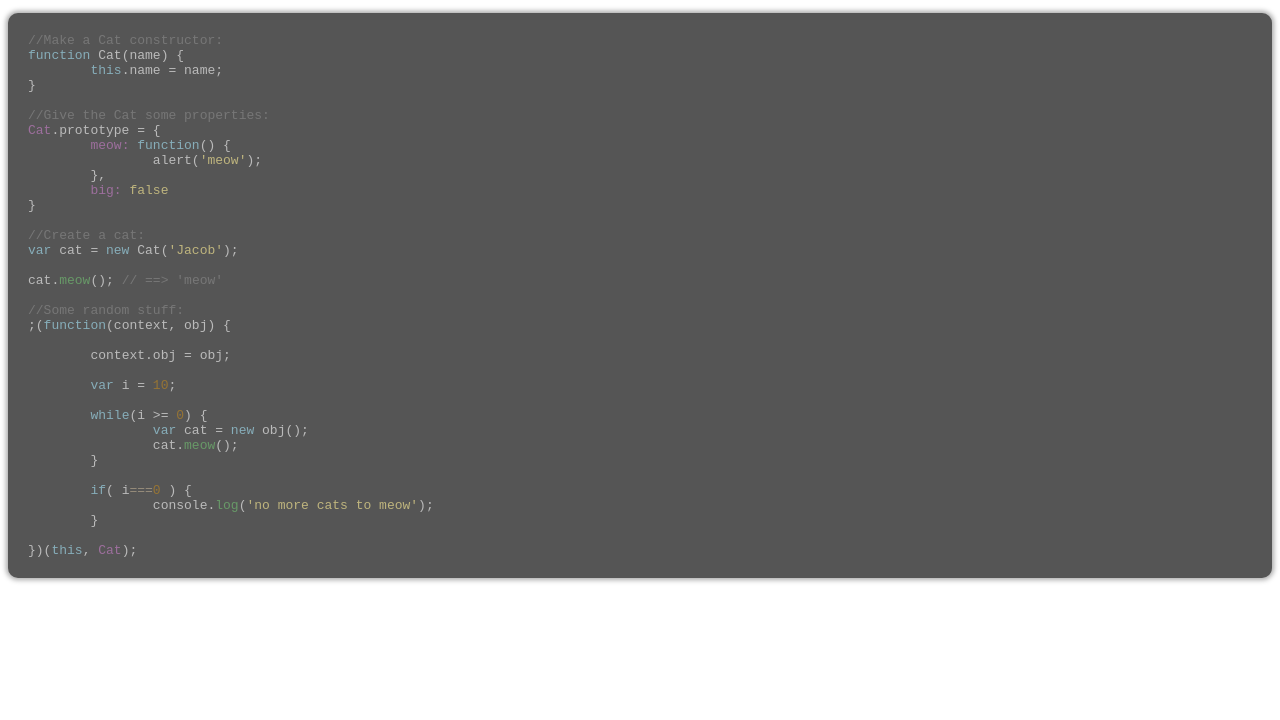
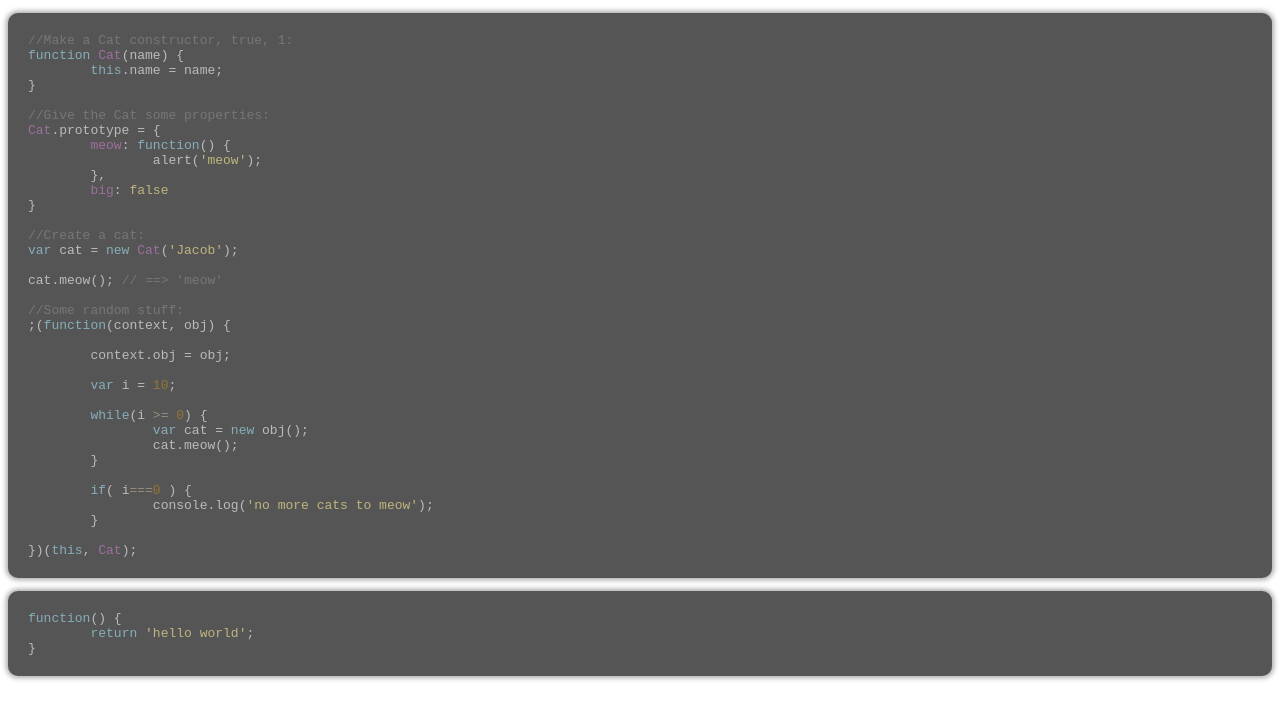
Before and after one commit to joshbeam/MarkUp, a plain HTML site: page index.html in a window 1280 px wide. Drawn offline with Linux system fonts and the light colour scheme.

Commit message:
completely redone
- fork of https://github.com/phoboslab/jQuery-JSH (utilizes similar
principles)

```diff
--- a/css/markup.css
+++ b/css/markup.css
@@ -10,29 +10,26 @@ pre {
 	box-shadow:         0px 0px 5px 2px #aaa;
 }
 
-.markup-operator {
-	color: #988e7c;
-}
-.markup-comment, .markup-comment span { /*any span inside the comment should be the same color as the comment*/
+.markup-comment {
 	color: #777;
-}
-
-.markup-string, pre > .markup-string > span { /*any span inside the string should be the same color as the string*/
-	color: #bfb57e;
-}
-
-.markup-method {
-	color: #689a68;
 }
 
 .markup-keyword {
 	color: #87aeba;
 }
 
-.markup-proto, .markup-key {
+.markup-key, .markup-proto {
 	color: #9d6f9d;
 }
 
-.markup-digit {
+.markup-number {
 	color: #967435;
 }
+
+.markup-operator {
+	color: #988e7c;
+}
+
+.markup-string {
+	color: #bfb57e;
+}
--- a/index.html
+++ b/index.html
@@ -5,7 +5,7 @@
 	</head>
 	<body>
 <pre>
-//Make a Cat constructor:
+//Make a Cat constructor, true, 1:
 function Cat(name) {
 	this.name = name;
 }
@@ -42,6 +42,12 @@ cat.meow(); // ==> 'meow'
 })(this, Cat);
 </pre>
 
+<pre>
+function() {
+	return 'hello world';
+}
+</pre>
+
 		<script src="src/markup.js"></script>
 		<script>
 			console.time('Mark^');
--- a/src/markup.js
+++ b/src/markup.js
@@ -1,55 +1,71 @@
 /*
 
 Mark^
+\mark up\
 
-A simple JavaScript syntax highlighter
+Pure JavaScript syntax highlighter
+Joshua Beam, joshua.a.beam@gmail.com
 
-The MIT License, (c) 2014 Joshua Beam
-
-joshua.a.beam@gmail.com
+Fork of jQuery-JSH (https://github.com/joshbeam/jQuery-JSH/blob/master/jquery-jsh.js)
+Released under MIT license (http://opensource.org/licenses/MIT)
 
 */
 
-markup = function(element) {
+function markup(element) {
 
-	var element = [].slice.call(element), i = 0, len = element.length,
-		regexes = {
-//			Each property is an array containing 2 elements.
-//			The first element is a regex that matches an HTML string inside a pre tag.
-//			The second element is what the match will be replaced with, using String.prototype.replace()
+	var elements = [].slice.call(element), i, j, numberOfElements = elements.length, tokens = [];
 
-//			The order of the regexes is very important.
-//			This is because the HTML inside the pre elements that matches a specific regex is wrapped in a span element.
-			string: [/(["'](?!markup-\w+["'])[^"'\r\n]*["']|undefined|true|false)/g,'<span class="markup-string">$1</span>'],
+	function push(m,string,quote,comment,number,operator,key,bool,proto) {
+		var type = "";
 
-			JSComment: [/(\/\/.*)(?=\n)/g,'<span class="markup-comment">$1</span>'],
+		if(string!==undefined||bool!==undefined) type = 'string';
+		if(comment!==undefined) type = 'comment';
+		if(number!==undefined) type = 'number';
+		if(operator!==undefined) type = 'operator';
+		if(key!==undefined) type = 'key';
+		if(proto!==undefined) type = 'proto';
 
-			HTMLComment: [/(&lt;!--[^\0]*--&gt;)/g,'<span class="markup-comment">$1</span>'],
+		return '{!'+tokens.push('<span class="markup-'+type+'">'+m+'</span>')+'}';
+	}
 
-			tag: [/(&lt;\/*)(\w+)/g,'$1<span class="markup-keyword">$2</span>'],
+	function pop(m,i) {
+		return tokens[i-1];
+	}
 
-			keyword: [/\b(var|let|if|else|while|do|for|return|in|instanceof|function|new|with|typeof|try|catch|finally|null|break|continue|this)\b/g,'<span class="markup-keyword">$1</span>'],
+	var regexes = [
 
-			digit: [/(\d+)(?![\w'"\%])/g,'<span class="markup-digit">$1</span>'],
+		new RegExp('((["\']{1})[^"\'\\r\\n]*\\2)|' +	//	string
+				   '(\\/\\/[^\\n\\r]*)|' +				//	single-line comment
+				   '(\\d+)|' +							//	number
+				   '(&lt;=?|&gt;=?|===?)|' +			//	operator
+				   '(\\w+)(?=:)|' +						//	key
+				   '(true|false)|' +					//	bool
+				   '([A-Z]\\w*)',						//	proto
+				   'g'),
+//		/((["']{1})[^"'\r\n]*\2)|(\/\/[^\n\r]*)|(\d+)|(&lt;=?|&gt;=?|===?)/g,
+		push,
 
-			key: [/(['"]{0,1})([^"'\n\r(?:\/\/)>]+\1:\s*)(?=(?:<(\w+)[\s\w-="']*>)?(['"]{0,1})[^'"\n\r]*\4(?:<\/\3>)?|\s*{|function\s*\(\)\s*{)/g,'<span class="markup-key">$2</span>'],
+		//keyword
+		new RegExp('\\b(' +
+				   'var|let|if|else|while|do|for|return|' +
+				   'in|instanceof|function|new|with|typeof|' +
+				   'try|catch|finally|null|break|continue|this' +
+				   ')\\b','gi'),
+		'<span class="markup-keyword">$1</span>',
 
-			operator: [/(\||&(?![gl])|!|={2,3}|\+)/g,'<span class="markup-operator">$1</span>'],
+		//replace token marks, like {!1}, with their respective <span>match</span> from the tokens array
+		/{!(\d+)}/g,
+		pop
+	], len = regexes.length;
 
-			method: [/\.(\w+)(?=\()/g,'.<span class="markup-method">$1</span>'],
+	for(i=0;i<numberOfElements;i++) {
+		var el = elements[i], html = el.innerHTML;
 
-			proto: [/([\(=]|\s)([A-Z]\w+)(?=[\.\);])/g,'$1<span class="markup-proto">$2</span>']
-	};
+		for(j=0;j<len;j+=2) {
+			html = html.replace(regexes[j],regexes[j+1]);
+		}
 
-	for(;i<len;i++) {
-		for(typeOfRegex in regexes) {
-			var el = element[i],
-				html = el.innerHTML;
-
-//			Replace the matched expression with the match wrapped inside a span element.
-//			This element has a class, which corresponds to the CSS that will change its color.
-			el.innerHTML = html.replace(regexes[typeOfRegex][0],regexes[typeOfRegex][1]);
-		}
+		el.innerHTML = html;
 	}
 
 }
```
Also changed, not shown: src/markup.min.js (added), 2 other files.
